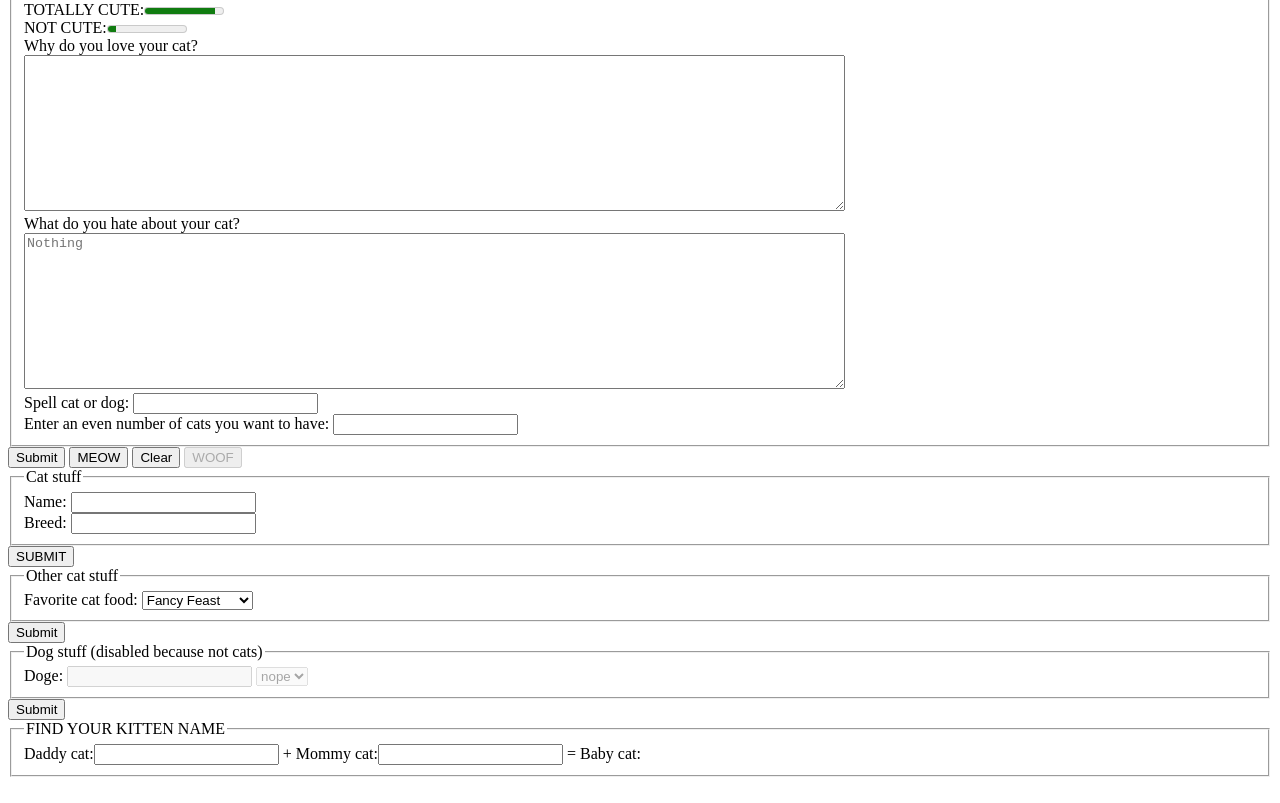
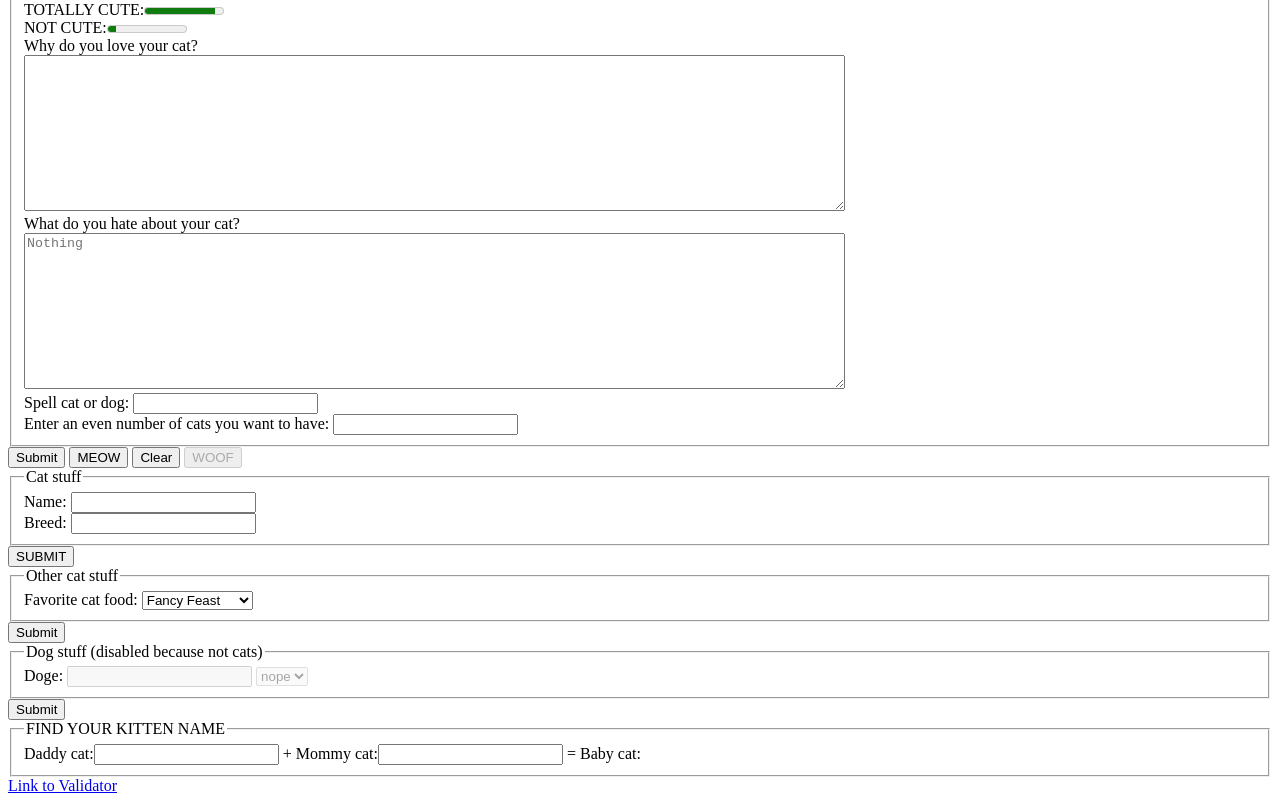
Before and after one commit to kyle-sit/CSE-134b-HTML-hw2, a plain HTML site: page public/8.html in a window 1280 px wide. Shown: the part 1202-2005 px from the top of the page. Drawn offline with Linux system fonts and the light colour scheme.

Commit message:
Added validator link

```diff
--- a/public/8.html
+++ b/public/8.html
@@ -108,6 +108,6 @@
       Baby cat:<output name="babycat" for="daddy-cat-name mommy-cat-name"></output>
   </fieldset>
   </form>
-
+<a href="https://validator.w3.org/nu/?doc=https%3A%2F%2Fhtml-tag-exploration.firebaseapp.com%2F8.html" target="_blank">Link to Validator</a>
 
 </html>
```
